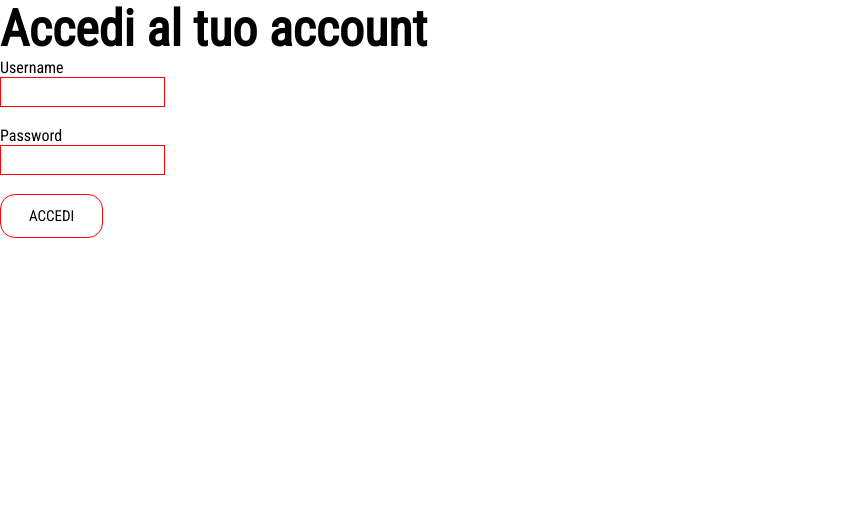
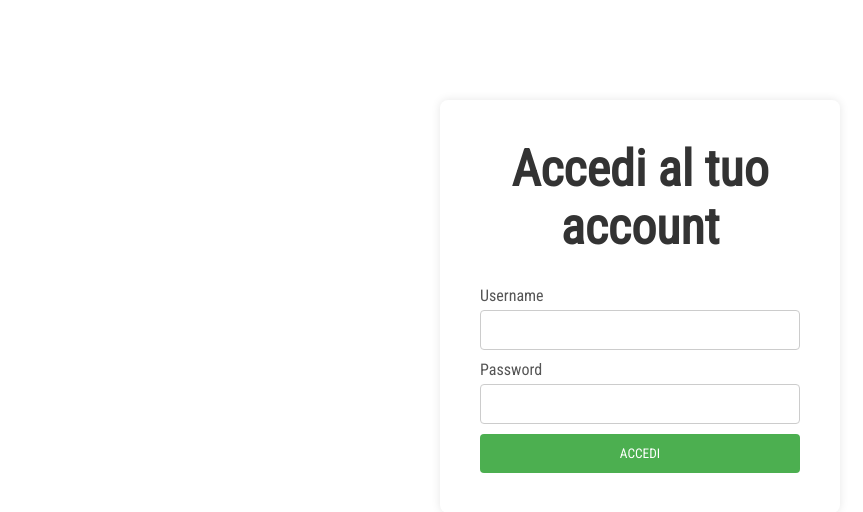
Before and after one commit to Antonio-Bellini/MATURITA-, a PHP site: page /private/page_login.php in a window 1280 px wide. Shown: the part 129-641 px from the top of the page, without its empty margins (0-863 px from the left). Run offline with PHP 8.4, Linux system fonts and the light colour scheme.

Commit message:
sistemato stile nella pagina dell'login e stile dei bottoni + piccola correzzione area personale utente

```diff
--- a/private/area_personale.php
+++ b/private/area_personale.php
@@ -83,7 +83,7 @@
                     $_SESSION["is_parent"] = true;
 
                     // ottengo i dati dell'utente e li stampo
-                    echo "<br><br>I tuoi dati:<br>";
+                    echo "<br><br><section id='table'><h3>I tuoi dati</h3>";
                     $query = "SELECT u.id,
                                     u.nome,
                                     u.cognome,
@@ -100,7 +100,7 @@
                         createTable($result, "user");
 
                         // ottengo i dati degli assistiti collegati a questo utente e li stampo
-                        echo "<br><br>I tuoi assistiti:<br>";
+                        echo "<br><br><h3>I tuoi assistiti</h3>";
                         $query = "SELECT a.id,
                                         a.nome,
                                         a.cognome,
@@ -112,6 +112,7 @@
                         $result = dbQuery($connection, $query);
                         if ($result) {
                             createTable($result, "assisted");
+                            echo "</section>";
                         } else
                             echo ERROR_DB;
                     } else
--- a/private/page_login.php
+++ b/private/page_login.php
@@ -32,16 +32,16 @@
             welcome($connection, $_SESSION["username"]);
         } else {
             nav_menu();
-            echo "<section>
-                    <h1>Accedi al tuo account</h1>
+            echo "<section id='login_form'>
+                    <h1 id='login_form__title'>Accedi al tuo account</h1>
                     <form action='login.php' id='form_login' method='POST'>
-                        <label for='username'>Username</label>
-                        <input type='text' name='username' id='username' required><br>
+                        <label for='username' id='login_form__label'>Username</label>
+                        <input type='text' name='username' id='login_form__input' required>
 
-                        <label for='password'>Password</label>
-                        <input type='password' name='password' id='password' required><br>
+                        <label for='password' id='login_form__label'>Password</label>
+                        <input type='password' name='password' id='login_form__input' required>
 
-                        <input class='btn' type='submit' value='ACCEDI'><br><br><br>
+                        <input class='login_form__submit' type='submit' value='ACCEDI'>
                     </form>
                 </section>";
         }
--- a/style/style.css
+++ b/style/style.css
@@ -97,26 +97,6 @@ nav img {
 .btn a {
   text-decoration: none;
   color: black;
-}
-
-/* Bottoni secondari */
-.btn--sub {
-  display: inline-block;
-  text-decoration: none;
-  color: black;
-  border: 1px solid red;
-  padding: 12px 28px;
-  border-radius: 15px;
-  font-size: 15px;
-  background: transparent;
-  position: relative;
-  cursor: pointer;
-}
-.btn--sub:hover {
-  border: 1px solid red;
-  background: black;
-  color: black;
-  transition: 0.3s;
 }
 
 /* Stile del bottone di invio dei form */
@@ -286,8 +266,47 @@ tr:nth-child(even) {
   background-color: #ff483b;
 }
 
+/* stile per il form del login */
+#login_form {
+  max-width: 400px;
+  margin: 100px auto;
+  padding: 40px;
+  background-color: #fff;
+  border-radius: 8px;
+  box-shadow: 0 0 10px rgba(0, 0, 0, 0.1);
+}
+#login_form__title {
+  text-align: center;
+  margin-bottom: 30px;
+  color: #333;
+}
+#login_form__label {
+  display: block;
+  margin-bottom: 5px;
+  color: #555;
+}
+#login_form__input {
+  width: 100%;
+  padding: 10px;
+  border: 1px solid #ccc;
+  border-radius: 4px;
+  margin-bottom: 10px;
+}
+.login_form__submit {
+  width: 100%;
+  padding: 12px;
+  background-color: #4CAF50;
+  color: #fff;
+  border: none;
+  border-radius: 4px;
+  cursor: pointer;
+  transition: background-color 0.3s ease;
+}
+.login_form__submit:hover {
+  background-color: #45a049;
+}
 
-/* GALLERIA PER LE FOTO */
+/* nella pagina home */
 .gallery {
   border: 1px solid red;
   display: flex;
```
